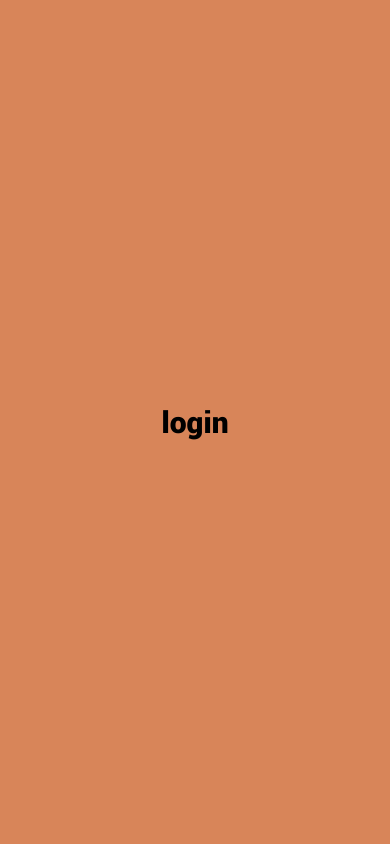
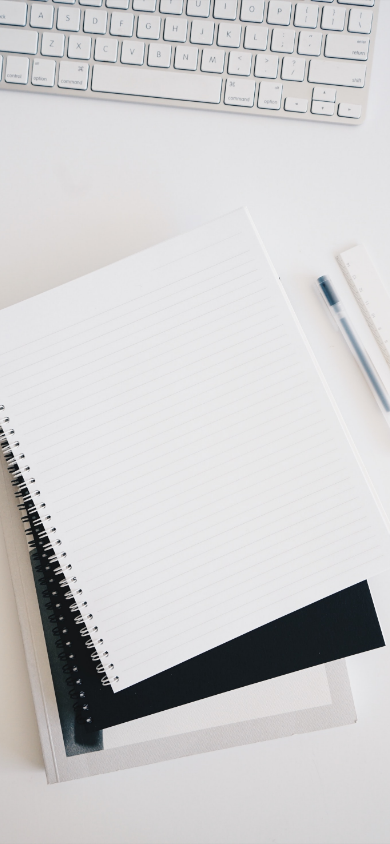
Before and after one commit to NguyenTranMinhTrang/todo_android, a React Native app: screen /Login in a window 390 px wide. Built offline with nearby package versions, Linux system fonts and the light colour scheme.

Commit message:
set background image

```diff
--- a/app/constants/images.js
+++ b/app/constants/images.js
@@ -0,0 +1,5 @@
+export const background = require("../assets/images/background.jpg");
+
+export default {
+    background,
+}
--- a/app/constants/index.js
+++ b/app/constants/index.js
@@ -1,3 +1,4 @@
+import images from "./images";
 import theme, { COLORS, SIZES, FONTS } from "./theme";
 
-export { theme, COLORS, SIZES, FONTS };
+export { theme, COLORS, SIZES, FONTS, images };
--- a/app/screens/Login.js
+++ b/app/screens/Login.js
@@ -1,19 +1,48 @@
 import React from "react";
-import { View, Text, StyleSheet, SafeAreaView } from "react-native";
-import { FONTS } from "../constants/theme";
+import { View, Text, StyleSheet, SafeAreaView, ImageBackground, Platform, StatusBar } from "react-native";
+import { FONTS, images } from "../constants";
 
 const Login = () => {
+
+    React.useEffect(() => {
+        if (Platform.OS === "android") {
+            StatusBar.setBackgroundColor('#FF573300');
+            StatusBar.setTranslucent(true)
+        }
+
+    }, []);
+
+    function renderContent() {
+        return (
+            <View
+                style={{
+                    flex: 1,
+                }}
+            >
+
+            </View>
+        )
+    }
+
     return (
-        <SafeAreaView style={styles.container}>
-            <Text style={{ ...FONTS.h1 }}>login</Text>
-        </SafeAreaView>
+        <View style={styles.container}>
+            <ImageBackground
+                source={images.background}
+                resizeMode="cover"
+                style={{
+                    height: '100%',
+                    width: '100%'
+                }}
+            >
+                {renderContent()}
+            </ImageBackground>
+        </View>
     )
 }
 
 const styles = StyleSheet.create({
     container: {
         flex: 1,
-        backgroundColor: '#D88559',
         alignItems: 'center',
         justifyContent: 'center',
     },
```
Also changed, not shown: app/assets/images/background.jpg (added).
